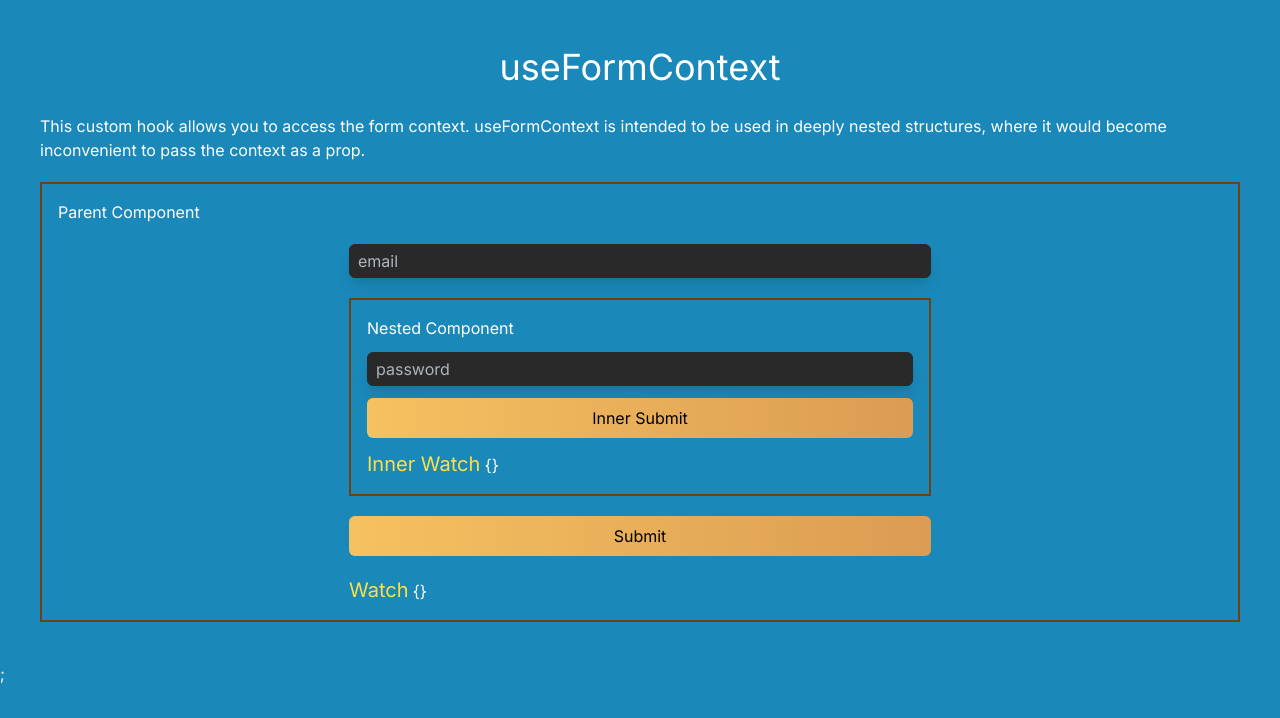
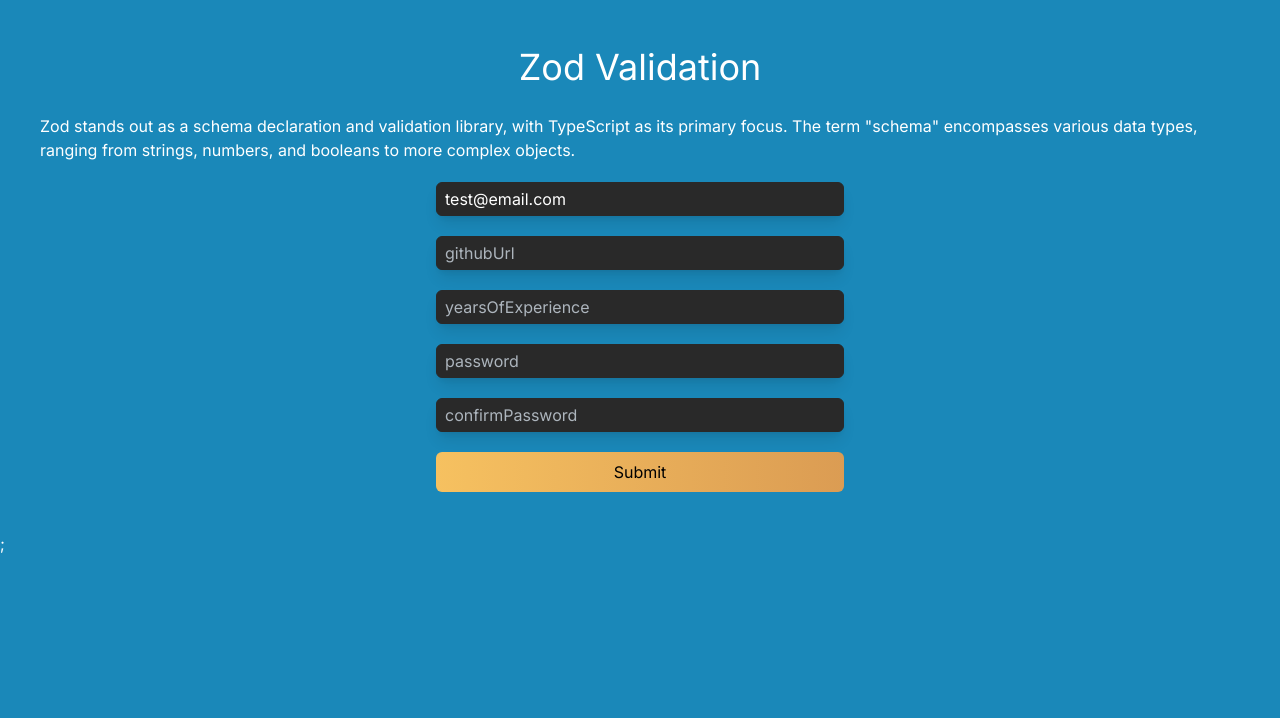
Before and after one commit to highhack/react-hook-form-tutorial, a Next.js app: page / in a window 1280 px wide. Shown: the top 718 px of the page. Built offline with nearby package versions, Linux system fonts and the light colour scheme.

Commit message:
commit 6

```diff
--- /dev/null
+++ b/src/app/components/FormExample6.tsx
@@ -0,0 +1,123 @@
+import { SubmitHandler, useForm } from "react-hook-form";
+import { useState } from "react";
+import { zodResolver } from "@hookform/resolvers/zod";
+import { ZodType, z } from "zod";
+
+type PropsType = {
+  title: string;
+};
+
+const schema = z
+  .object({
+    email: z.string().email(),
+    githubUrl: z
+      .string()
+      .url()
+      .includes("github.com", { message: "Invalid GitHub URL" }),
+    yearsOfExperience: z
+      .number({
+        required_error: "required field",
+        invalid_type_error: "Years of Experience is required",
+      })
+      .min(1)
+      .max(10),
+    password: z
+      .string()
+      .min(8, { message: "Password is too short" })
+      .max(20, { message: "Password is too long" }),
+    confirmPassword: z.string(),
+  })
+  .refine((data) => data.password === data.confirmPassword, {
+    message: "Passwords do not match",
+    path: ["confirmPassword"], // path of error
+  });
+
+type FormFields = z.infer<typeof schema>;
+
+export const FormExample6 = ({ title }: PropsType) => {
+  const { register, handleSubmit, watch, formState } = useForm<FormFields>({
+    defaultValues: {
+      email: "test@email.com",
+    },
+    resolver: zodResolver(schema),
+  });
+
+  const { errors, isSubmitting } = formState;
+
+  const onSubmit: SubmitHandler<FormFields> = async (data) => {
+    console.log("data", data);
+  };
+
+  return (
+    <form
+      className="m-10 gap-5  flex flex-col   justify-center items-center"
+      onSubmit={handleSubmit(onSubmit)}
+    >
+      <div className="text-[36px]">{title}</div>
+
+      <div>
+        Zod stands out as a schema declaration and validation library, with
+        TypeScript as its primary focus. The term "schema" encompasses various
+        data types, ranging from strings, numbers, and booleans to more complex
+        objects.
+      </div>
+
+      <input
+        {...register("email")}
+        type="text"
+        placeholder="email"
+        className="w-[34%]"
+      />
+      {errors?.email && (
+        <p className="text-red-500"> {errors?.email?.message}</p>
+      )}
+
+      <input
+        {...register("githubUrl")}
+        type="text"
+        placeholder="githubUrl"
+        className="w-[34%]"
+      />
+      {errors?.githubUrl && (
+        <p className="text-red-500"> {errors?.githubUrl?.message}</p>
+      )}
+
+      <input
+        {...register("yearsOfExperience", { valueAsNumber: true })}
+        type="text"
+        placeholder="yearsOfExperience"
+        className="w-[34%]"
+      />
+      {errors?.yearsOfExperience && (
+        <p className="text-red-500"> {errors?.yearsOfExperience?.message}</p>
+      )}
+
+      <input
+        {...register("password")}
+        type="text"
+        placeholder="password"
+        className="w-[34%]"
+      />
+      {errors?.password && (
+        <p className="text-red-500"> {errors?.password?.message}</p>
+      )}
+
+      <input
+        {...register("confirmPassword")}
+        type="text"
+        placeholder="confirmPassword"
+        className="w-[34%]"
+      />
+      {errors?.confirmPassword && (
+        <p className="text-red-500"> {errors?.confirmPassword?.message}</p>
+      )}
+
+      <button className="w-[34%]" disabled={isSubmitting} type="submit">
+        {isSubmitting ? "Loading..." : "Submit"}
+      </button>
+      {errors?.root && (
+        <div className="text-red-500">{errors.root.message}</div>
+      )}
+    </form>
+  );
+};
--- a/src/app/page.tsx
+++ b/src/app/page.tsx
@@ -1,9 +1,5 @@
 "use client";
 
-import { zodResolver } from "@hookform/resolvers/zod";
-import Image from "next/image";
-import { SubmitHandler, useForm } from "react-hook-form";
-import { z } from "zod";
 import "./index.css";
 import { FormExample } from "./components/FormExample";
 import { FormExample1 } from "./components/FormExample1";
@@ -14,14 +10,8 @@
 import { FormExample22 } from "./components/FormExample22";
 import { FormExample23 } from "./components/FormExample23";
 import FormExample5 from "./components/FormExample5";
+import { FormExample6 } from "./components/FormExample6";
 
-const schema = z.object({
-  email: z.string().email(),
-  password: z.string().min(8),
-  registerTest: z.string(),
-});
-
-// export type FormFields = z.infer<typeof schema>;
 export type FormFields = {
   firstName: string;
   secondName: string;
@@ -53,7 +43,8 @@
       {/* <FormExample23 title="setError and clearErrors:" />; */}
       {/* <FormExample3 title="useFieldArray" />; */}
       {/* <FormExample4 title="useController" />; */}
-      <FormExample5 title="useFormContext" />;
+      {/* <FormExample5 title="useFormContext" />; */}
+      <FormExample6 title="Zod Validation" />;
     </>
   );
 }
```
Also changed, not shown: src/app/types.ts (added).
